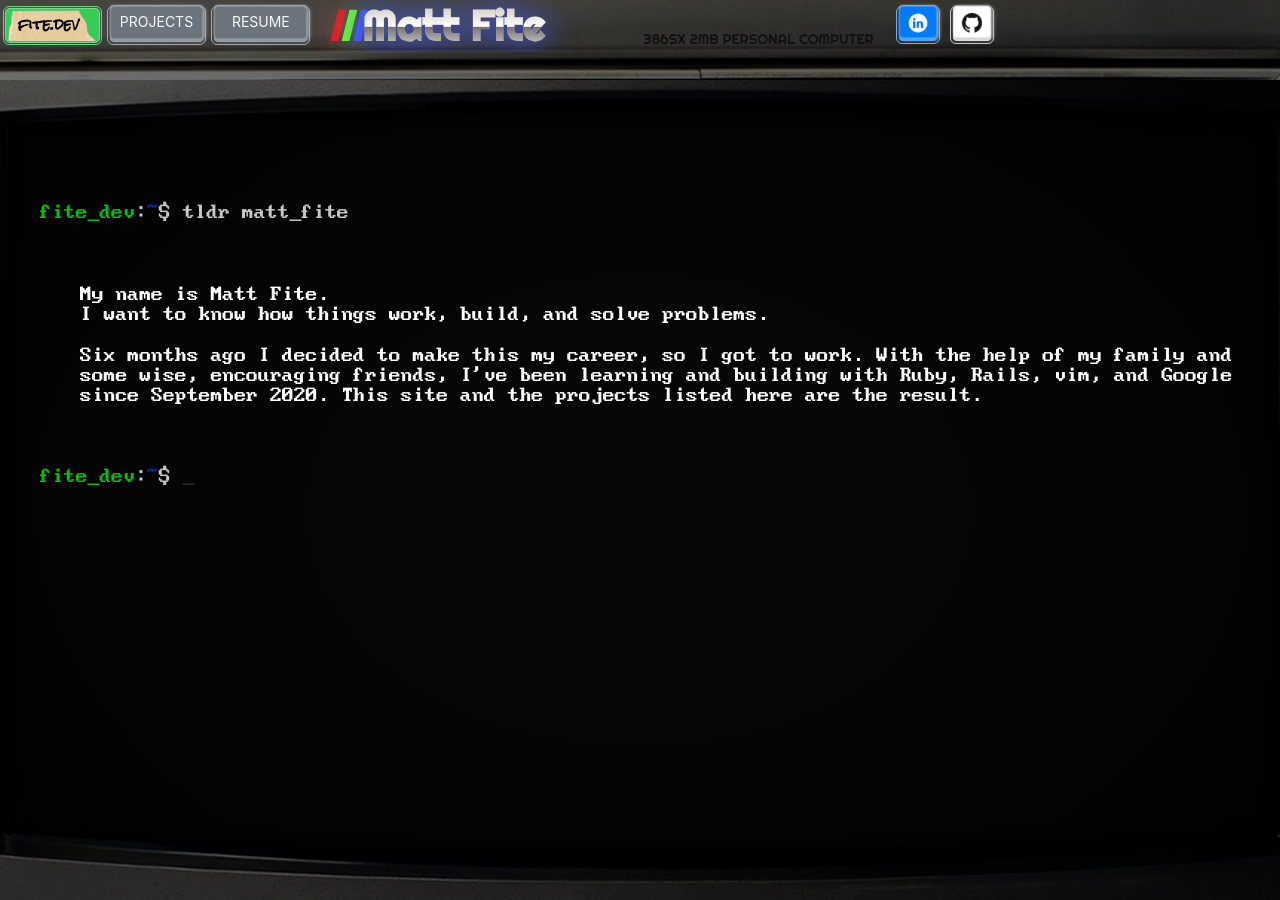
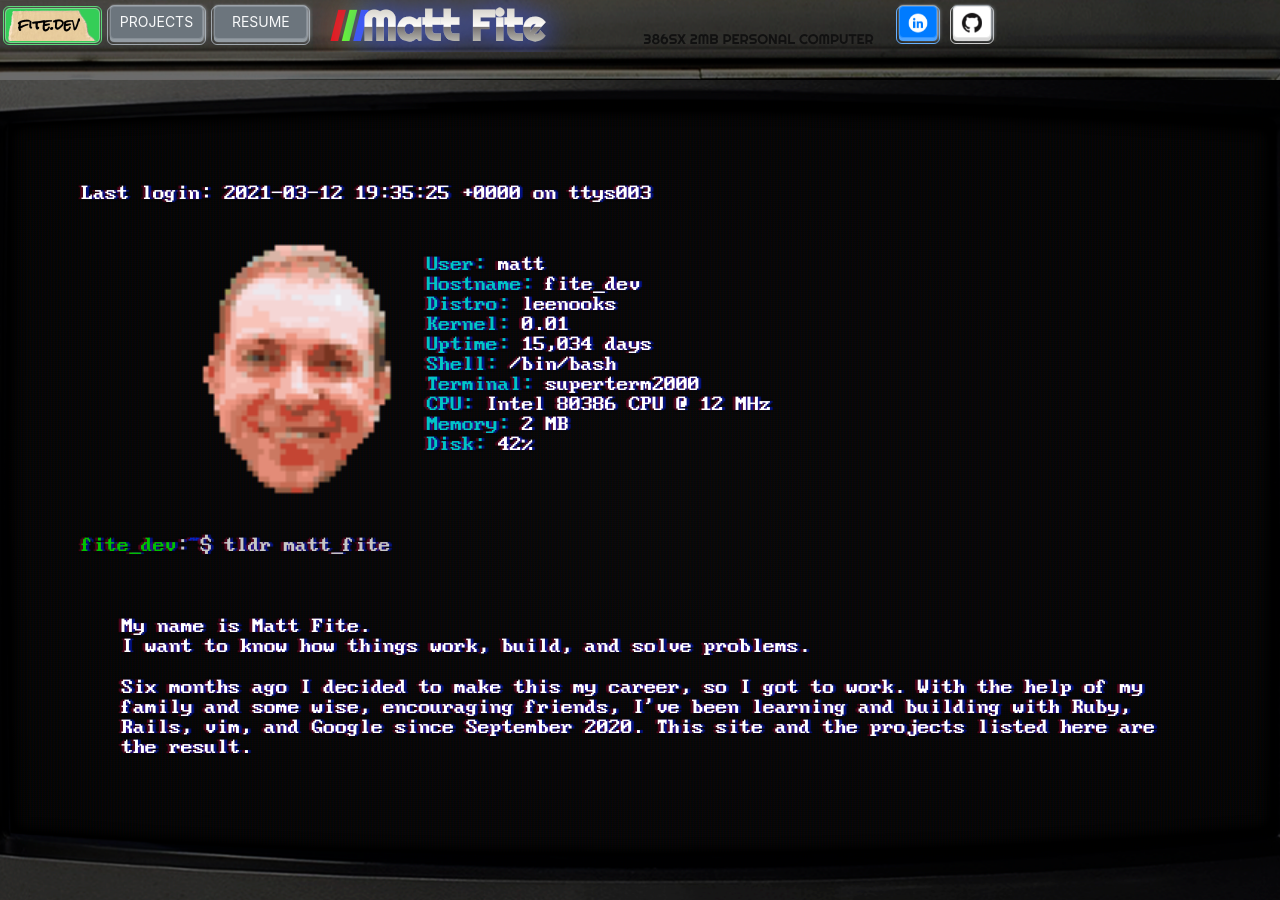
Before and after one commit to fiteclub/fiteclub.github.io, a Jekyll site: the page built from index.html, in a window 1280 px wide. Built offline with Jekyll 4.4.1, drawn with Linux system fonts in a browser that asks for light colours.

Commit message:
Add archey and crt effects

```diff
--- /dev/null
+++ b/_includes/archey.html
@@ -0,0 +1,21 @@
+<div>Last login: {{site.time}} on ttys003</div>
+<div class="archey-row">
+  <div class="archey-face">
+    <p><img style="float: right" src="../assets/img/nice_face.gif" height="270"></p>
+  </div>
+  <div class="archey-info">
+    <p>
+      <br>
+      <span class="cyan">User:</span> matt<br>
+      <span class="cyan">Hostname:</span> fite_dev<br>
+      <span class="cyan">Distro:</span> leenooks<br>
+      <span class="cyan">Kernel:</span> 0.01<br>
+      <span class="cyan">Uptime:</span> 15,034 days<br>
+      <span class="cyan">Shell:</span> /bin/bash<br>
+      <span class="cyan">Terminal:</span> superterm2000<br>
+      <span class="cyan">CPU:</span> Intel 80386 CPU @ 12 MHz<br>
+      <span class="cyan">Memory:</span> 2 MB<br>
+      <span class="cyan">Disk:</span> 42%<br>
+    </p>
+  </div>
+</div>
--- a/_layouts/default.html
+++ b/_layouts/default.html
@@ -5,7 +5,7 @@
     {% include navigation.html %}
   </header>
   <body>
-    <div id ="monitor">
+    <div id ="monitor" class="crt">
       <div id="bezel">
         <div id="screen">
           {{ content }}
--- a/_sass/main.scss
+++ b/_sass/main.scss
@@ -44,7 +44,45 @@ body {
   margin: 0;
   font-family: Arial, Helvetica, sans-serif;
 }
+
+/* Create two equal columns that floats next to each other */
+.archey-info {
+  float: left;
+  width: 70%;
+  padding: 10px;
+  // height: 300px; /* Should be removed. Only for demonstration */
+  // vertical-align: middle;
+}
+
+.archey-face {
+  float: left;
+  width: 30%;
+  padding: 10px 10px 10px 70px;
+  flex-shrink: 0;
+  min-width: 30%;
+  min-height: 100%;
+  // background-image: url('/assets/img/nice_face.gif');
+  // background-repeat: no-repeat;
+}
+
+/* Clear floats after the columns */
+.archey-row:after {
+  content: "";
+  display: table;
+  clear: both;
+}
+
+/* Responsive layout - makes the two columns stack on top of each other instead of next to each other */
+@media screen and (max-width: 600px) {
+  .column {
+    width: 100%;
+  }
+}
+
+
 .tab { margin-left: 40px; }
+
+.cyan { color: #00c5c7; }
 
 .green { color: #00c200; }
 
@@ -184,7 +222,7 @@ ul.topnav li a {
 }
 
 #bezel {
-  // z-index: 9;
+  z-index: 999;
   box-sizing:border-box;
   position: relative;
   padding: 10px;
@@ -232,6 +270,7 @@ ul.topnav li a {
   height: 75vh;
   margin-top: 2em;
   color: white;
+  padding: 2em;
   // font-family: 'terminal';
   // font: 1.3rem terminal, monospace;
   // font: 1.3rem Inconsolata, monospace;
--- a/assets/css/styles.scss
+++ b/assets/css/styles.scss
@@ -2,7 +2,7 @@
 #frontmatter
 ---
 @import "main";
-// @import "crt";
+@import "crt";
 // @import "terminal";
 @import "keybutton/main.scss";
 @import "vectro.scss";
--- a/index.html
+++ b/index.html
@@ -1,8 +1,7 @@
 ---
 title: fite.dev
 ---
-<br>
-<br>
+{% include archey.html %}
 <p>
   <span class="green">fite_dev</span><span class="white">:</span><span class="bright-blue">~<span><span class="white">$ tldr matt_fite</span>
 </p>
```
Also changed, not shown: assets/img/nice_face.gif (added).
